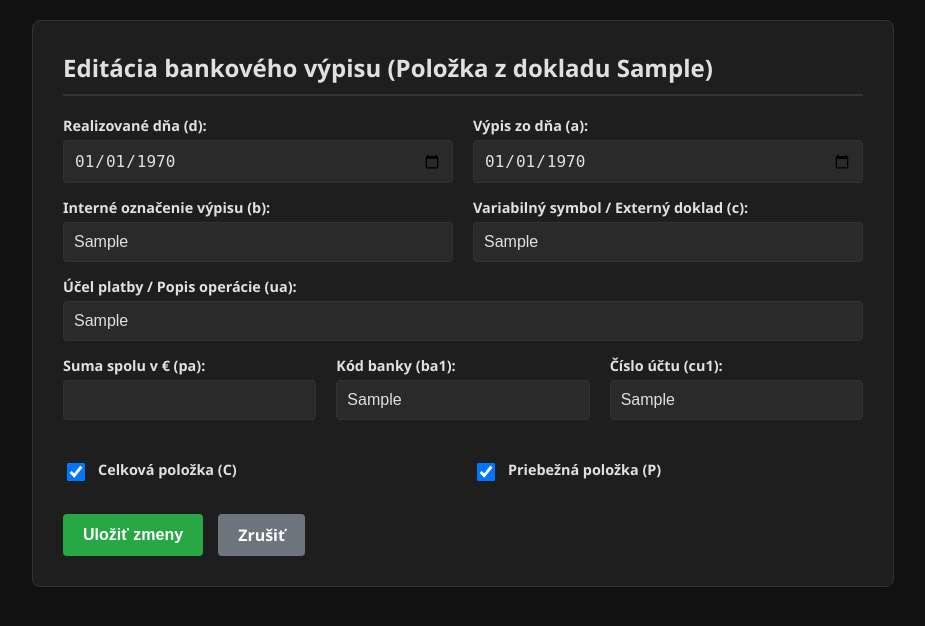
After one commit to delf61/JU, a CodeIgniter 4 app: the page made by ci4_app/app/Views/bank/form.php in a window 1280 px wide. The commit adds this page. Shown: the top 626 px of the page, without its empty margins (177-1102 px from the left). Run offline with PHP 8.4 and a stand-in for CodeIgniter, Linux system fonts and the light colour scheme; the template is opened without the code that fills it: most values are stand-ins (such as "Sample title", 1, 10 or a date in 2020); some libraries are stand-ins or nearby versions.

Commit message:
feat(bank): implement form editor for bank statements
Co-authored-by: delf61 <45297054+delf61@users.noreply.github.com>

```diff
--- a/ci4_app/app/Config/Routes.php
+++ b/ci4_app/app/Config/Routes.php
@@ -81,7 +81,8 @@ $routes->post('cashbook/delete/(:any)/(:num)', 'CashbookController::uiDelete/$1/
 
 // Bank Statement
 $routes->get('bank', 'BankStatementController::webIndex');
-$routes->post('bank/edit', 'BankStatementController::uiEdit');
+$routes->get('bank/edit/(:num)', 'BankStatementController::uiEdit/$1');
+$routes->post('bank/update/(:num)', 'BankStatementController::uiUpdate/$1');
 $routes->post('bank/delete', 'BankStatementController::uiDelete');
 $routes->post('bank/copy', 'BankStatementController::uiCopy');
 
--- /dev/null
+++ b/ci4_app/app/Views/bank/form.php
@@ -0,0 +1,120 @@
+<!DOCTYPE html>
+<html lang="sk">
+<head>
+    <meta charset="UTF-8">
+    <title>Editácia bankového výpisu</title>
+    <!-- Theme Switcher CSS -->
+    <style>
+        :root {
+            --bg-color: #121212;
+            --text-color: #e0e0e0;
+            --card-bg: #1e1e1e;
+            --border-color: #333;
+            --input-bg: #2a2a2a;
+            --link-color: #4da3ff;
+        }
+        [data-theme="light"] {
+            --bg-color: #f4f6f9;
+            --text-color: #333;
+            --card-bg: #fff;
+            --border-color: #ddd;
+            --input-bg: #fff;
+            --link-color: #007bff;
+        }
+        body { font-family: 'Segoe UI', Tahoma, Geneva, Verdana, sans-serif; background-color: var(--bg-color); color: var(--text-color); margin: 0; padding: 20px; transition: background-color 0.3s, color 0.3s; }
+        .container { max-width: 800px; margin: 0 auto; background: var(--card-bg); padding: 30px; border-radius: 8px; border: 1px solid var(--border-color); box-shadow: 0 4px 6px rgba(0,0,0,0.1); }
+        h1 { margin-top: 0; margin-bottom: 20px; font-size: 1.5rem; color: var(--text-color); border-bottom: 2px solid var(--border-color); padding-bottom: 10px; }
+        .form-group { margin-bottom: 15px; display: flex; flex-direction: column; }
+        .form-row { display: flex; gap: 20px; }
+        .form-col { flex: 1; }
+        label { font-weight: 600; margin-bottom: 5px; font-size: 0.9rem; color: var(--text-color); }
+        input[type="text"], input[type="date"], input[type="number"] { padding: 10px; border: 1px solid var(--border-color); border-radius: 4px; font-size: 1rem; background-color: var(--input-bg); color: var(--text-color); }
+        .checkbox-group { display: flex; align-items: center; gap: 10px; margin-top: 25px; }
+        input[type="checkbox"] { width: 18px; height: 18px; }
+        .btn { padding: 10px 20px; border: none; border-radius: 4px; font-size: 1rem; cursor: pointer; text-decoration: none; display: inline-block; font-weight: bold; }
+        .btn-primary { background-color: #28a745; color: white; }
+        .btn-secondary { background-color: #6c757d; color: white; }
+        .btn-primary:hover { background-color: #218838; }
+        .btn-secondary:hover { background-color: #5a6268; }
+        .actions { margin-top: 30px; display: flex; gap: 15px; }
+        .error-msg { color: #dc3545; font-weight: bold; margin-bottom: 15px; }
+    </style>
+</head>
+<body>
+    <div class="container">
+        <h1>Editácia bankového výpisu (Položka z dokladu <?= esc($entry['b']) ?>)</h1>
+
+        <?php if (session()->getFlashdata('error')): ?>
+            <div class="error-msg"><?= esc(session()->getFlashdata('error')) ?></div>
+        <?php endif; ?>
+
+        <form action="<?= site_url('bank/update/' . esc($pk)) ?>" method="post">
+            <div class="form-row">
+                <div class="form-col form-group">
+                    <label>Realizované dňa (d):</label>
+                    <input type="date" name="d" value="<?= esc(date('Y-m-d', strtotime($entry['d']))) ?>" required>
+                </div>
+                <div class="form-col form-group">
+                    <label>Výpis zo dňa (a):</label>
+                    <input type="date" name="a" value="<?= esc(date('Y-m-d', strtotime($entry['a']))) ?>" required>
+                </div>
+            </div>
+
+            <div class="form-row">
+                <div class="form-col form-group">
+                    <label>Interné označenie výpisu (b):</label>
+                    <input type="text" name="b" value="<?= esc($entry['b']) ?>" maxlength="8" required>
+                </div>
+                <div class="form-col form-group">
+                    <label>Variabilný symbol / Externý doklad (c):</label>
+                    <input type="text" name="c" value="<?= esc($entry['c'] ?? '') ?>" maxlength="13">
+                </div>
+            </div>
+
+            <div class="form-group">
+                <label>Účel platby / Popis operácie (ua):</label>
+                <input type="text" name="ua" value="<?= esc($entry['ua'] ?? '') ?>" maxlength="40" required>
+            </div>
+
+            <div class="form-row">
+                <div class="form-col form-group">
+                    <label>Suma spolu v € (pa):</label>
+                    <input type="number" step="0.01" name="pa" value="<?= esc($entry['pa'] ?? 0) ?>" required>
+                </div>
+                <div class="form-col form-group">
+                    <label>Kód banky (ba1):</label>
+                    <input type="text" name="ba1" value="<?= esc($entry['ba1'] ?? '') ?>" maxlength="4">
+                </div>
+                <div class="form-col form-group">
+                    <label>Číslo účtu (cu1):</label>
+                    <input type="text" name="cu1" value="<?= esc($entry['cu1'] ?? '') ?>" maxlength="12">
+                </div>
+            </div>
+
+            <div class="form-row">
+                <div class="form-col checkbox-group">
+                    <input type="checkbox" name="ra" id="ra" value="1" <?= !empty($entry['ra']) ? 'checked' : '' ?>>
+                    <label for="ra">Celková položka (C)</label>
+                </div>
+                <div class="form-col checkbox-group">
+                    <input type="checkbox" name="qa" id="qa" value="1" <?= !empty($entry['qa']) ? 'checked' : '' ?>>
+                    <label for="qa">Priebežná položka (P)</label>
+                </div>
+            </div>
+
+            <div class="actions">
+                <button type="submit" class="btn btn-primary">Uložiť zmeny</button>
+                <a href="<?= site_url('bank') ?>" class="btn btn-secondary">Zrušiť</a>
+            </div>
+        </form>
+    </div>
+
+    <!-- Theme Switcher JS -->
+    <script>
+        const currentTheme = localStorage.getItem('theme') ? localStorage.getItem('theme') : 'dark';
+        if (currentTheme) {
+            document.documentElement.setAttribute('data-theme', currentTheme);
+        }
+    </script>
+</body>
+</html>
--- a/ci4_app/app/Views/bank/index.php
+++ b/ci4_app/app/Views/bank/index.php
@@ -223,10 +223,7 @@
                 <td class="text-center"><?= !empty($row['ra']) ? 'A' : 'N' ?></td>
                                 <td class="text-center"><?= !empty($row['qa']) ? 'A' : 'N' ?></td>
                                                 <td class="text-center">
-                    <form action="<?= site_url("bank/edit") ?>" method="post" style="display:inline;">
-                        <input type="hidden" name="PK" value="<?= esc($row['PK'] ?? '') ?>">
-                        <button type="submit" class="btn-action" style="background:#ffc107; color:#000; border:none; cursor:pointer;">Editovať</button>
-                    </form>
+                    <a href="<?= site_url("bank/edit/" . esc($row['PK'])) ?>" class="btn-action" style="background:#ffc107; color:#000;">Editovať</a>
 
                     <form action="<?= site_url("bank/copy") ?>" method="post" style="display:inline;">
                         <input type="hidden" name="PK" value="<?= esc($row['PK'] ?? '') ?>">
```
Also changed, not shown: ci4_app/app/Controllers/BankStatementController.php (+30 -2 lines).
